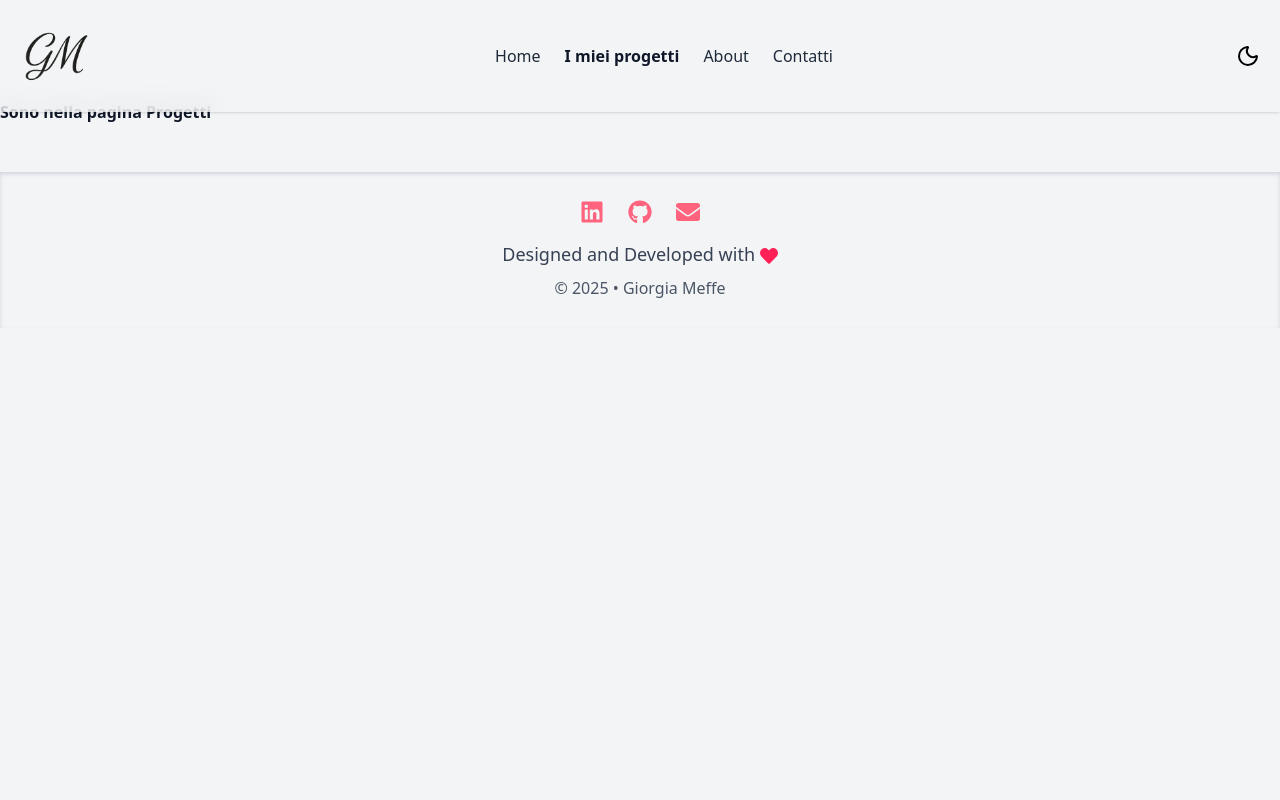
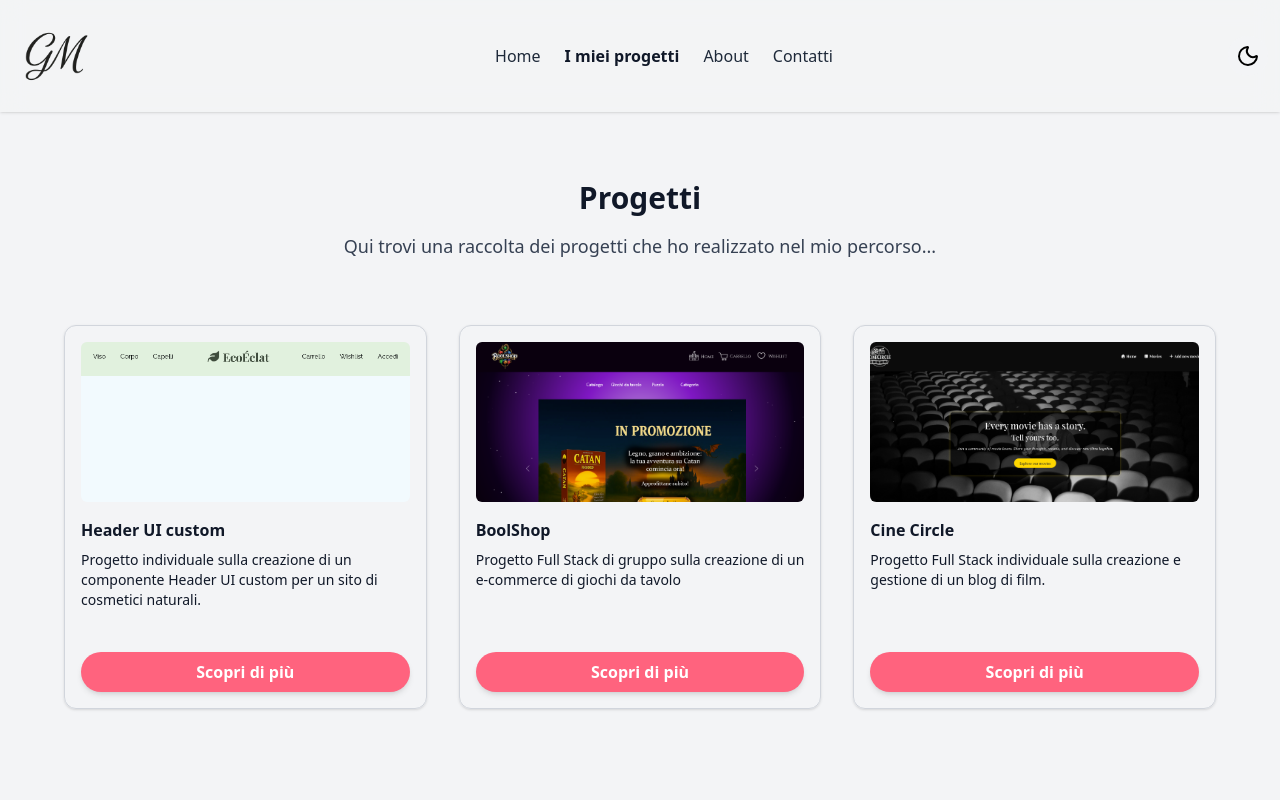
Before and after one commit to giorgiameffe/giorgiameffe-portfolio, a React (Vite) app: page /projects in a window 1280 px wide. Shown: the top 800 px of the page. Built offline with nearby package versions, Linux system fonts and the light colour scheme; a web font is replaced by a local one.

Commit message:
feat: create ProjectPage structure and personalized ProjectCard for this page

```diff
--- a/src/components/ProjectCard.tsx
+++ b/src/components/ProjectCard.tsx
@@ -4,9 +4,10 @@ import type { Project } from "../data/projects";
 
 type ProjectCardProps = {
     project: Project;
+    featured?: boolean;
 };
 
-const ProjectCard = ({ project }: ProjectCardProps) => {
+const ProjectCard = ({ project, featured }: ProjectCardProps) => {
 
     return (
 
@@ -16,8 +17,8 @@ const ProjectCard = ({ project }: ProjectCardProps) => {
             viewport={{ once: true }}
             transition={{ duration: 1, ease: "easeOut" }}
             whileHover={{ scale: 1.03 }}
-            className="p-4 border border-gray-300 dark:border-gray-800 rounded-xl w-72 h-96 flex flex-col justify-between
-                       shadow-sm hover:shadow-xl transition-shadow mt-4 mb-4"
+            className={`p-4 border border-gray-300 dark:border-gray-800 rounded-xl ${featured ? "w-72 h-96" : "w-full h-96"}
+            flex flex-col justify-between shadow-sm hover:shadow-lg transition-shadow mt-4 mb-4`}
         >
             <Link to={`/projects/${project.slug}`}>
                 <figure className="h-40 overflow-hidden mb-4">
@@ -34,12 +35,13 @@ const ProjectCard = ({ project }: ProjectCardProps) => {
             <div className="flex flex-col flex-1 justify-between">
                 <div>
                     <h1 className="font-bold mb-2">{project.title}</h1>
-                    <p className="text-sm overflow-hidden">{project.description}</p>
+                    <p className={`text-sm line-clamp-${featured ? 3 : 4}`}>{project.description}</p>
                 </div>
 
                 <Link
                     to={`/projects/${project.slug}`}
-                    className="flex justify-center bg-rose-400 dark:bg-rose-700 font-semibold text-white px-8 py-2 rounded-full shadow-md hover:shadow-xl transition mt-4"
+                    className="flex justify-center bg-rose-400 dark:bg-rose-700 font-semibold text-white text-md px-8 py-2
+                    rounded-full shadow-md hover:shadow-xl transition mt-4"
                 >
                     Scopri di più
                 </Link>
--- a/src/components/ProjectCardList.tsx
+++ b/src/components/ProjectCardList.tsx
@@ -45,15 +45,15 @@ const ProjectCardList: React.FC = () => {
 
     return (
         <section className="max-w-6xl mx-auto md:px-18 mb-8 relative">
-            <h1 className="font-bold text-2xl mt-5 mb-6 mt-10 text-center lg:ms-10 ">
+            <h1 className="font-bold text-3xl mt-5 mb-6 mt-10 text-center lg:ms-10 ">
                 Progetti in evidenza
             </h1>
 
             <div className="overflow-hidden">
 
-                <div className="flex justify-center items-center gap-15 md:gap-8 w-full transition-transform duration-300 ease-in-out">
+                <div className="flex justify-center items-center gap-15 md:gap-10 w-full transition-transform duration-300 ease-in-out">
                     {visibleProjects.map((project) => (
-                        <ProjectCard key={project.slug} project={project} />
+                        <ProjectCard key={project.slug} project={project} featured />
                     ))}
                 </div>
 
--- a/src/pages/ProjectsPage.tsx
+++ b/src/pages/ProjectsPage.tsx
@@ -1,12 +1,29 @@
-import React from "react";
+import projects from "../data/projects";
+import ProjectCard from "../components/ProjectCard";
 
-const ProjectsPage: React.FC = () => {
+const ProjectsPage = () => {
 
     return (
-        <div>
-            <h1 className="font-bold">Sono nella pagina Progetti</h1>
-        </div>
-    )
-}
+        <section className="min-h-screen pt-20 pb-20 px-4">
+            <div className="max-w-6xl mx-auto">
+                {/* Titolo + intro */}
+                <div className="max-w-2xl mx-auto text-center mb-12">
+                    <h1 className="text-3xl font-bold mb-4">Progetti</h1>
+                    <p className="text-gray-700 dark:text-gray-300 text-lg leading-relaxed">
+                        Qui trovi una raccolta dei progetti che ho realizzato nel mio percorso...
+                    </p>
+                </div>
+
+                {/* Griglia */}
+                <div className="grid grid-cols-1 sm:grid-cols-2 lg:grid-cols-3 place-items-center gap-8">
+                    {projects.map((project) => (
+                        <ProjectCard key={project.slug} project={project} featured={false} />
+                    ))}
+                </div>
+            </div>
+        </section>
+
+    );
+};
 
 export default ProjectsPage;
```
